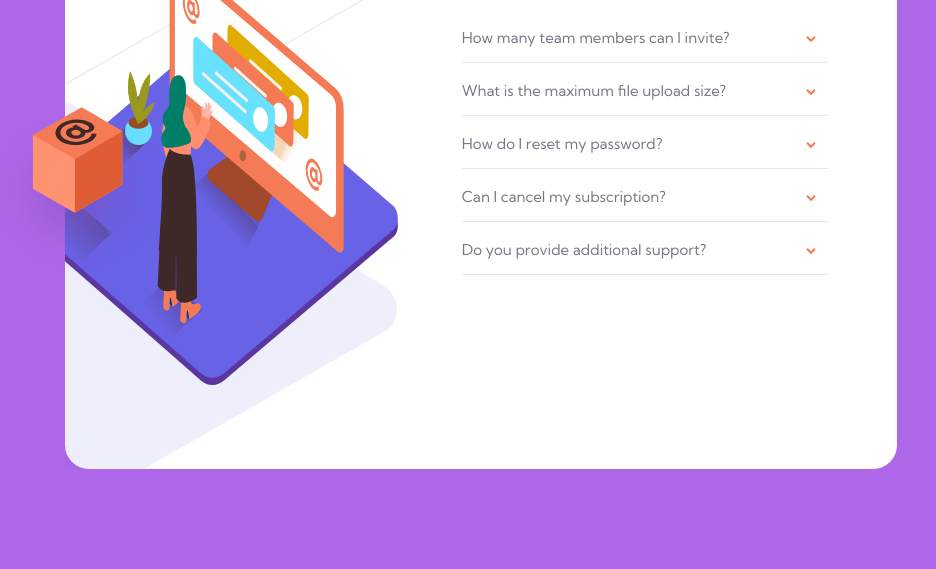
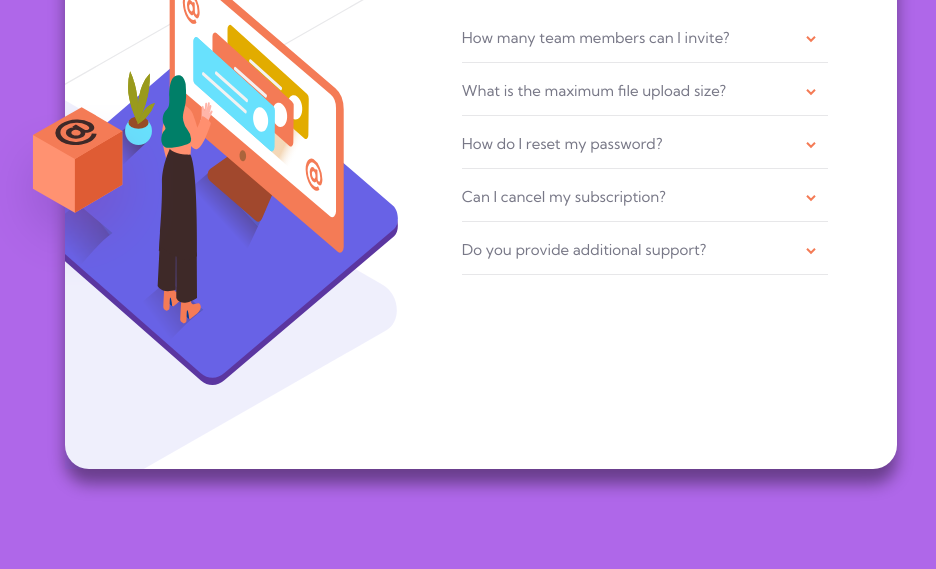
Before and after one commit to Chiragmodi01/faq-accordion-card, a plain HTML site: page index.html in a window 1280 px wide. Shown: the part 231-800 px from the top of the page, without its empty margins (159-1095 px from the left). Drawn offline with Linux system fonts and the light colour scheme.

Commit message:
Update style.css

```diff
--- a/style.css
+++ b/style.css
@@ -17,6 +17,7 @@ body{
   height: 75vh;
   width: 65%;
   position: relative;
+  box-shadow: 0px 15px 16px 0px rgba(0, 0, 0, 0.4);
 }
 
 h1{
```
